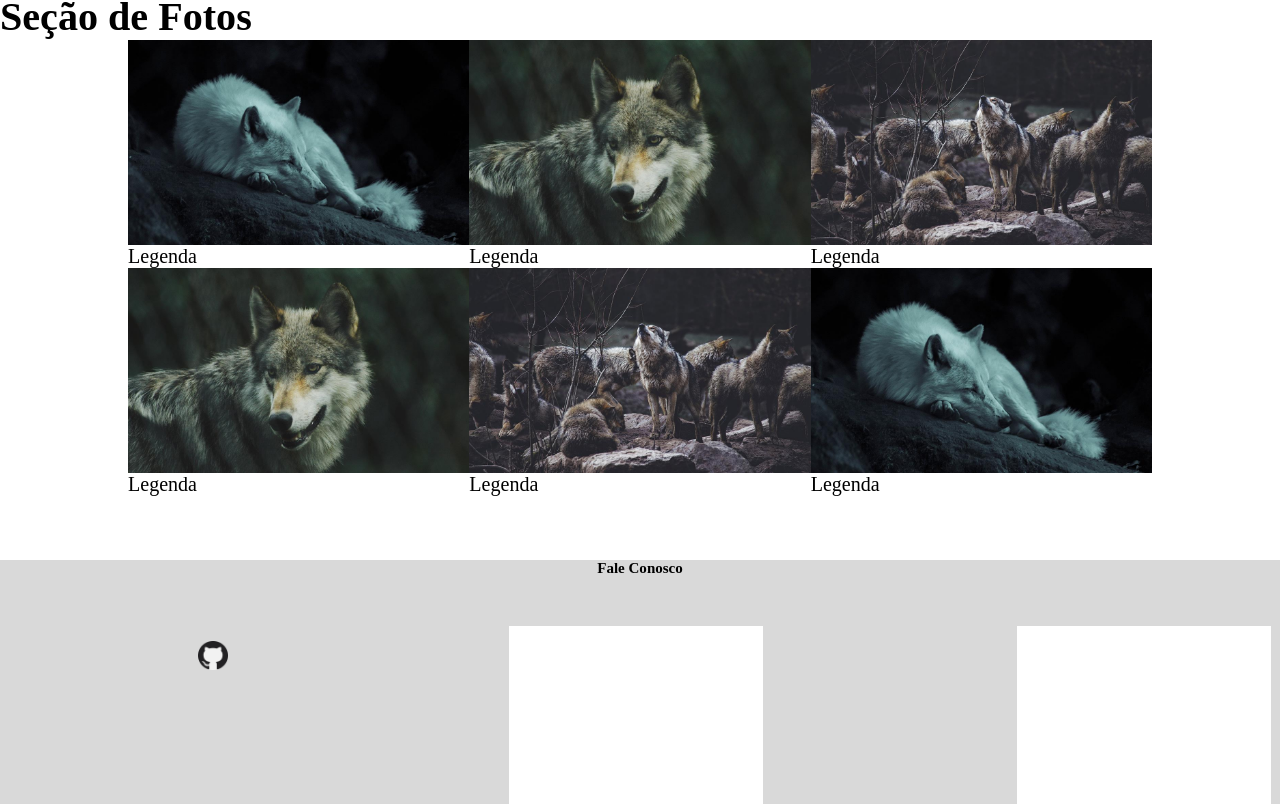
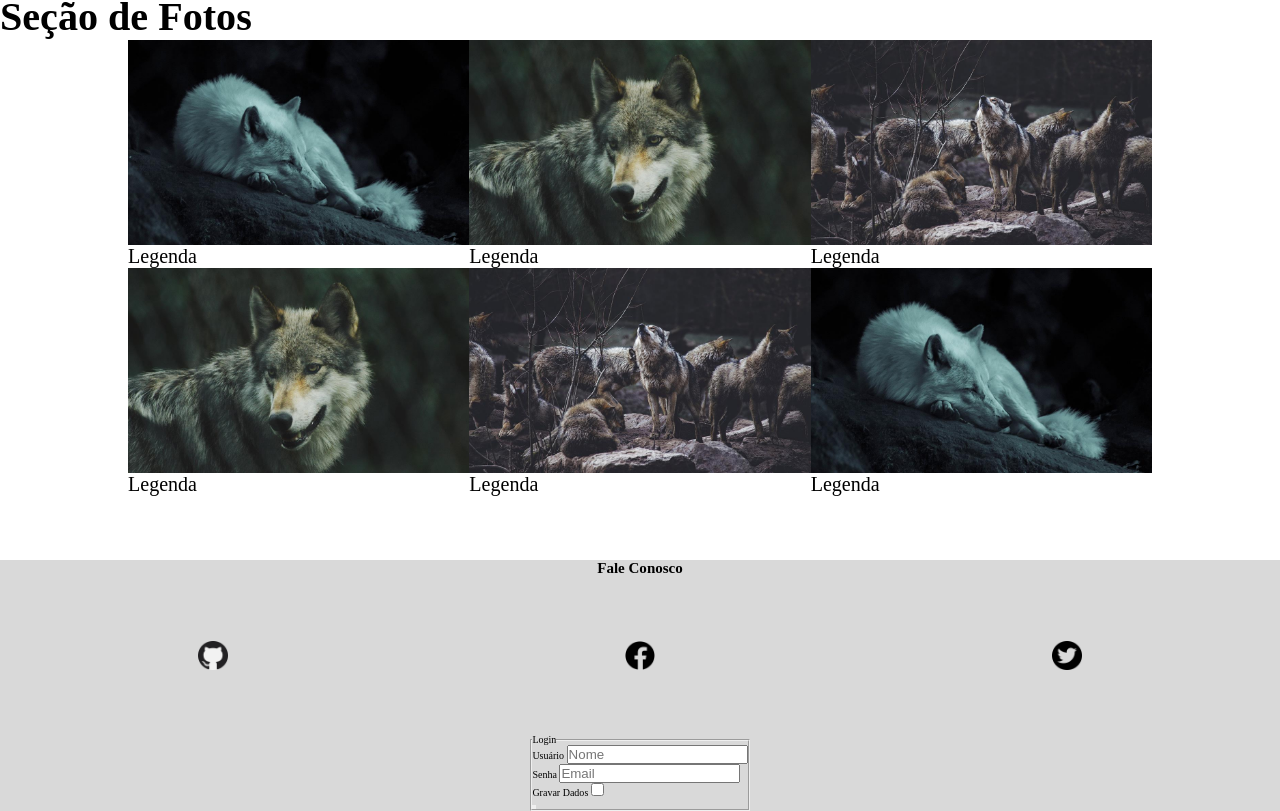
Before and after one commit to 1TDSPG-2023/rm551575, a plain HTML site: page index.html in a window 1280 px wide. Shown: the part 391-1202 px from the top of the page. Drawn offline with Linux system fonts and the light colour scheme.

Commit message:
Form e delogin criado

```diff
--- a/index.html
+++ b/index.html
@@ -50,6 +50,7 @@
 
     <footer class="rodape">
         <h2>Fale Conosco</h2>
+
         <nav>
             <a href="#"><img src="./img/social-1.png" alt="Logo"></a>
             <a href="#"><img src="./img/social-2.png" alt="Logo"></a>
@@ -59,17 +60,21 @@
         <div>
             <form action="index.html" method="get" onsubmit="return false">
                 <fieldset>
-                    <legend>Contato</legend>
+                    <legend>Login</legend>
                     <div>
-                        <label for="idNm">Nome</label>
-                        <input type="text" name="txtNm" id="idNm" placeholder="Nome">
+                        <label for="idUser">Usuário</label>
+                        <input type="text" name="txtUser" id="idUser" placeholder="Nome">
                     </div>
                     <div>
-                        <label for="idEmail">Email</label>
-                        <input type="text" name="txtEmail" id="idEmail" placeholder="Email">
+                        <label for="idPass">Senha</label>
+                        <input type="text" name="txtPass" id="idPass" placeholder="Email">
                     </div>
                     <div>
-                        <input type="submit" value="Enviar">
+                        <label for="idGravaDados">Gravar Dados</label>
+                        <input type="checkbox" name="chkData" id="idGravaDados" value="ok" placeholder="Enviar">
+                    </div>
+                    <div>
+                        <button type="submit" value="Login"></button>
                     </div>
                 </fieldset>
             </form>
```
